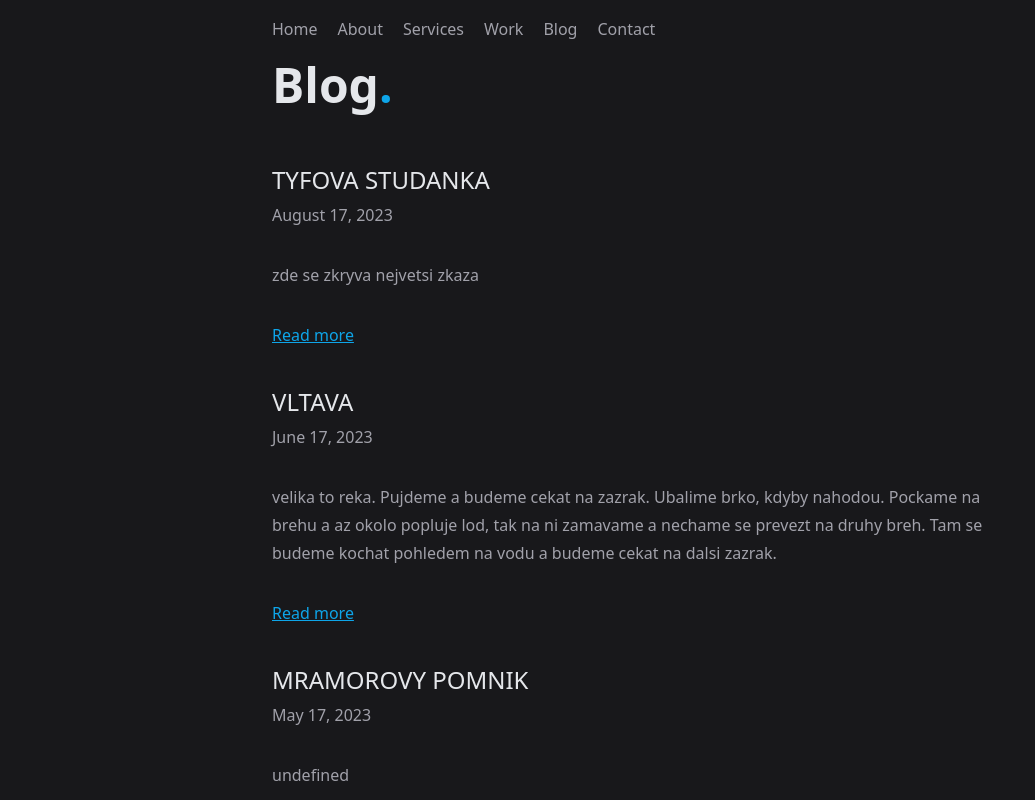
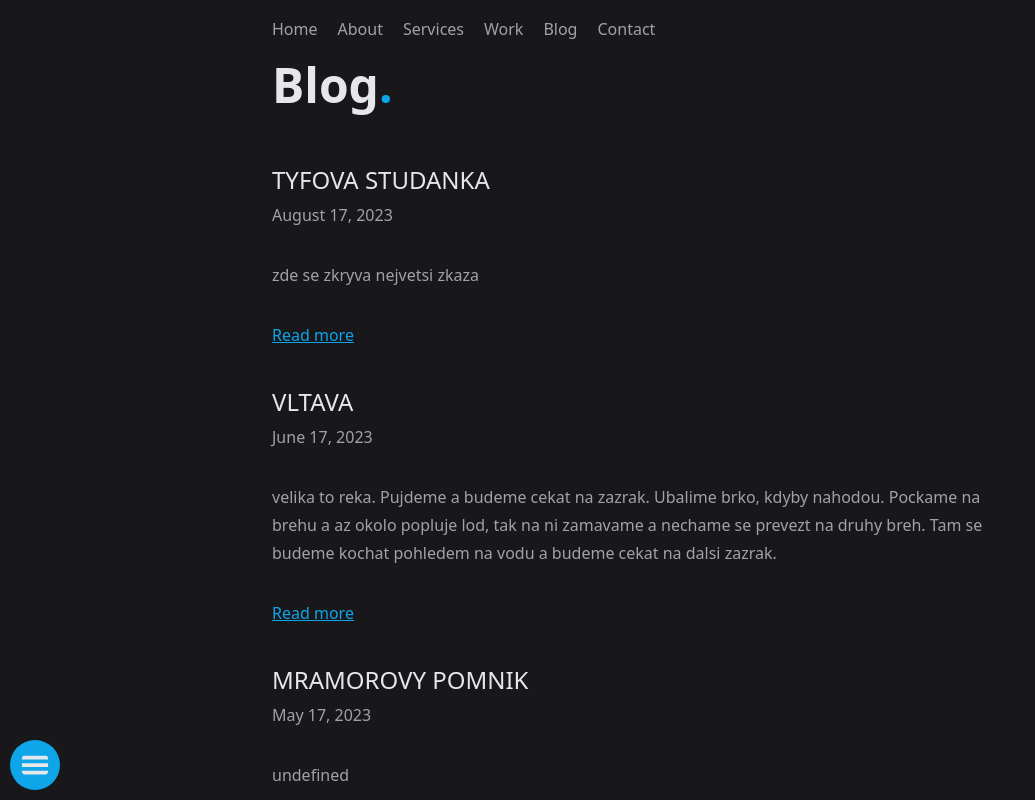
Before and after one commit to JanZaion/ld-site, a Next.js app: page /posts in a window 1280 px wide. Shown: the top 800 px of the page, without its empty margins (0-1035 px from the left). Built offline with nearby package versions, Linux system fonts and the light colour scheme.

Commit message:
feat: add burger

```diff
--- /dev/null
+++ b/app/components/burger/Burger.module.css
@@ -0,0 +1,24 @@
+.burgerIcon {
+  position: fixed;
+  bottom: 10px;
+  left: 10px;
+  width: 50px;
+  height: 50px;
+  background-color: var(--accent-color);
+  color: var(--heading-color);
+  padding: 10px;
+  border-radius: 50%;
+}
+
+.burgerMenu {
+  position: fixed;
+  bottom: 150px;
+  left: 10px;
+  width: 100px;
+  height: 120px;
+  background-color: #666;
+  color: #fff;
+  padding: 10px;
+  border-radius: 5px;
+  margin-bottom: 10px;
+}
--- /dev/null
+++ b/app/components/burger/Burger.tsx
@@ -0,0 +1,29 @@
+'use client';
+
+import { useState } from 'react';
+import { GiHamburgerMenu } from 'react-icons/gi';
+
+import styles from './Burger.module.css';
+
+export const Burger = () => {
+  const [isBurgerOpen, setIsBurgerOpen] = useState(false);
+
+  const toggleBurgerOpen = () => setIsBurgerOpen((prev) => !prev);
+
+  return (
+    <>
+      <GiHamburgerMenu
+        className={styles.burgerIcon}
+        onClick={toggleBurgerOpen}
+      />
+      <dialog className={styles.burgerMenu} open={isBurgerOpen}>
+        <p>Greetings, one and all!</p>
+        <form method="dialog">
+          <button onClick={toggleBurgerOpen} type="button">
+            OK
+          </button>
+        </form>
+      </dialog>
+    </>
+  );
+};
--- a/app/layout.tsx
+++ b/app/layout.tsx
@@ -2,6 +2,7 @@ import './globals.css';
 import type { Metadata } from 'next';
 import type { ReactNode } from 'react';
 
+import { Burger } from './components/burger/Burger';
 import { Footer } from './components/footer/Footer';
 import { Header } from './components/header/Header';
 
@@ -19,6 +20,7 @@ const RootLayout = ({ children }: RootLayoutProps) => {
     <html lang="en">
       <body>
         <Header />
+        <Burger />
         {children}
         <Footer />
       </body>
```
